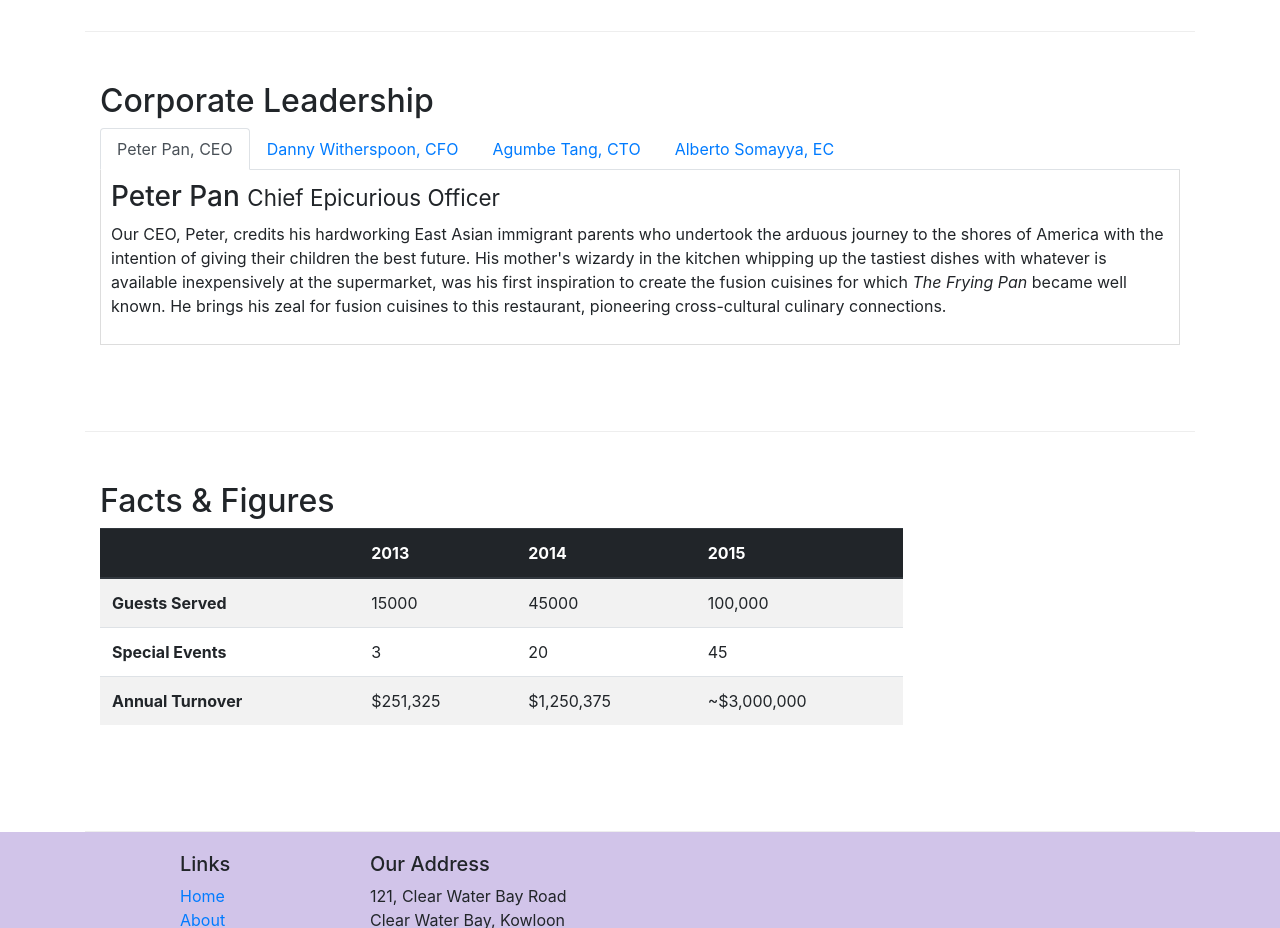
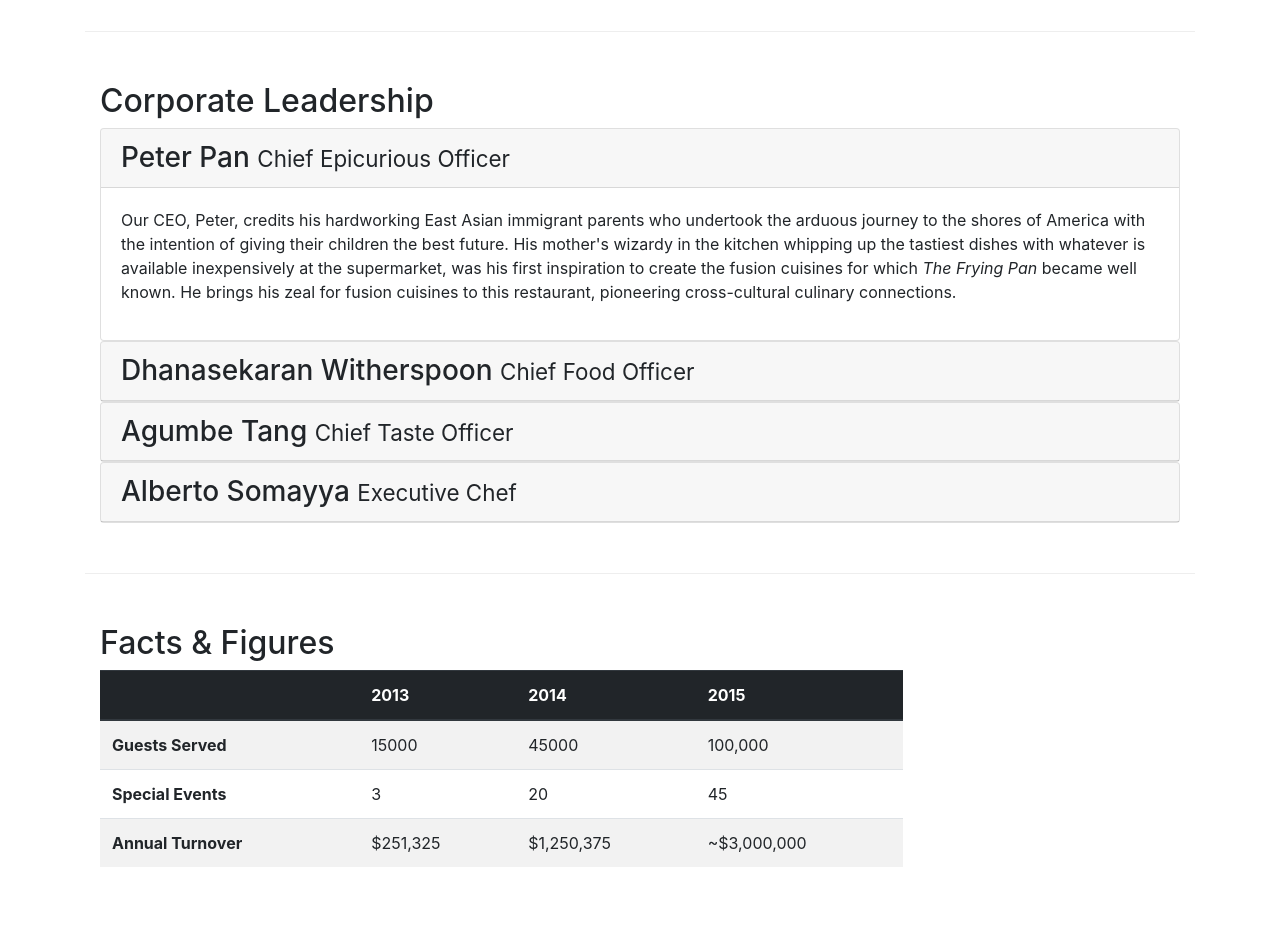
Before and after one commit to Talon-Dechert/Bootstrap, a website: page conFusion/aboutus.html in a window 1280 px wide. Shown: the part 940-1868 px from the top of the page. Drawn offline with nearby package versions, Linux system fonts and the light colour scheme.

Commit message:
Changed tab style to accordion style

```diff
--- a/conFusion/aboutus.html
+++ b/conFusion/aboutus.html
@@ -101,39 +101,65 @@
             <div class="col-12">
                 <h2>Corporate Leadership</h2>
 
-                <ul class="nav nav-tabs">
-                    <li class="nav-item">
-                        <a class="nav-link active" href="#peter" role="tab" data-toggle="tab">Peter Pan, CEO</a>
-                    </li>
-                    <li class="nav-item">
-                        <a class="nav-link" href="#danny" role="tab" data-toggle="tab">Danny Witherspoon, CFO</a>
-                    </li>
-                    <li class="nav-item">
-                        <a class="nav-link" href="#agumbe" role="tab" data-toggle="tab">Agumbe Tang, CTO</a>
-                    </li>
-                    <li class="nav-item">
-                        <a class="nav-link" href="#alberto" role="tab" data-toggle="tab">Alberto Somayya, EC</a>
-                    </li>
-                </ul>
-                <div class="tab-content">
-                    <div role="tabpanel" class="tab-pane fade show active" id="peter">
-                        <h3>Peter Pan <small>Chief Epicurious Officer</small></h3>
+                <div id="accordion">
+                    <div class="card">
+                        <div class="card-header" role="tab" id="peterhead">
+                            <h3 class="mb-0">
+                                <a data-toggle="collapse" data-target="#peter">
+                                    Peter Pan <small>Chief Epicurious Officer</small>
+                                </a>
+                            </h3>
+                        </div>
+                        <div role="tabpanel" class="collapse show" id="peter" data-parent="#accordion">
+                            <div class="card-body">
                                 <p class="d-none d-sm-block">Our CEO, Peter, credits his hardworking East Asian immigrant parents who undertook the arduous journey to the shores of America with the intention of giving their children the best future. His mother's wizardy in the kitchen whipping up the tastiest dishes with whatever is available inexpensively at the supermarket, was his first inspiration to create the fusion cuisines for which <em>The Frying Pan</em> became well known. He brings his zeal for fusion cuisines to this restaurant, pioneering cross-cultural culinary connections.</p>
                             </div>
+                        </div>
+                    </div>
 
-                    <div role="tabpanel" class="tab-pane fade" id="danny">
-                        <h3>Dhanasekaran Witherspoon <small>Chief Food Officer</small></h3>
+                    <div class="card">
+                        <div class="card-header" role="tab" id="dannyhead">
+                            <h3 class="mb-0">
+                                <a data-toggle="collapse" data-target="#danny">
+                                Dhanasekaran Witherspoon <small>Chief Food Officer</small>
+                                </a>
+                            </h3>
+                        </div>
+                        <div role="tabpanel" class="collapse" id="danny" data-parent="#accordion">
+                            <div class="card-body">
                                 <p class="d-none d-sm-block">Our CFO, Danny, as he is affectionately referred to by his colleagues, comes from a long established family tradition in farming and produce. His experiences growing up on a farm in the Australian outback gave him great appreciation for varieties of food sources. As he puts it in his own words, <em>Everything that runs, wins, and everything that stays, pays!</em></p>
                             </div>
+                        </div>
+                    </div>
 
-                    <div role="tabpanel" class="tab-pane fade" id="agumbe">
-                        <h3>Agumbe Tang <small>Chief Taste Officer</small></h3>
+                    <div class="card">
+                        <div class="card-header" role="tab" id="agumbehead">
+                            <h3 class="mb-0">
+                                <a data-toggle="collapse" data-target="#agumbe">
+                                Agumbe Tang <small>Chief Taste Officer</small>
+                                </a>
+                            </h3>
+                        </div>
+                        <div role="tabpanel" class="collapse" id="agumbe" data-parent="#accordion">
+                            <div class="card-body">
                                 <p class="d-none d-sm-block">Blessed with the most discerning gustatory sense, Agumbe, our CTO, personally ensures that every dish that we serve meets his exacting tastes. Our chefs dread the tongue lashing that ensues if their dish does not meet his exacting standards. He lives by his motto, <em>You click only if you survive my lick.</em></p>
                             </div>
+                        </div>
+                    </div>
 
-                    <div role="tabpanel" class="tab-pane fade" id="alberto">
-                        <h3>Alberto Somayya <small>Executive Chef</small></h3>
+                    <div class="card">
+                        <div class="card-header" role="tab" id="albertohead">
+                            <h3 class="mb-0">
+                                <a data-toggle="collapse" data-target="#alberto">
+                                Alberto Somayya <small>Executive Chef</small>
+                                </a>
+                            </h3>
+                        </div>
+                        <div role="tabpanel" class="collapse" id="alberto" data-parent="#accordion">
+                            <div class="card-body">
                                 <p class="d-none d-sm-block">Award winning three-star Michelin chef with wide International experience having worked closely with whos-who in the culinary world, he specializes in creating mouthwatering Indo-Italian fusion experiences. He says, <em>Put together the cuisines from the two craziest cultures, and you get a winning hit! Amma Mia!</em></p>
+                            </div>
+                        </div>
                     </div>
                 </div>
                 </div>
```
Lines whose indentation alone changed are shown as unchanged.
